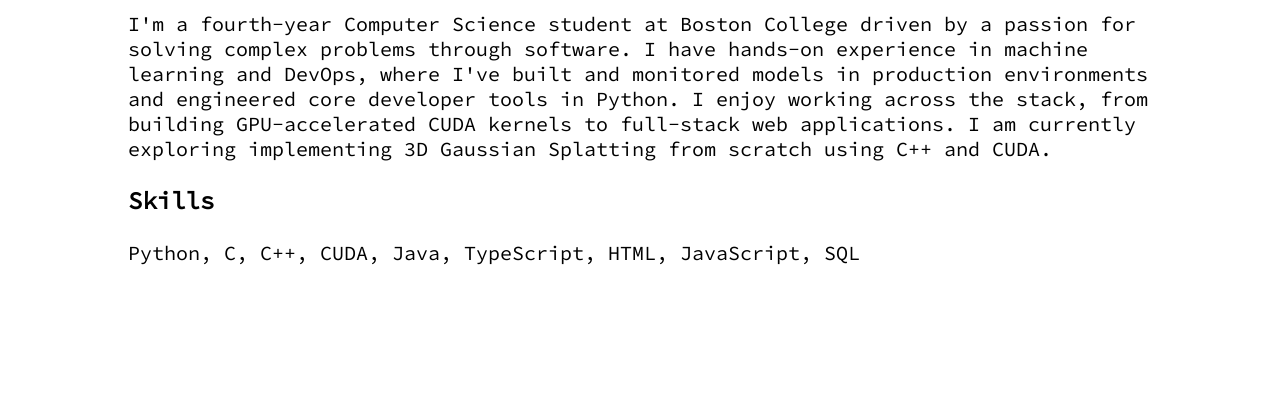
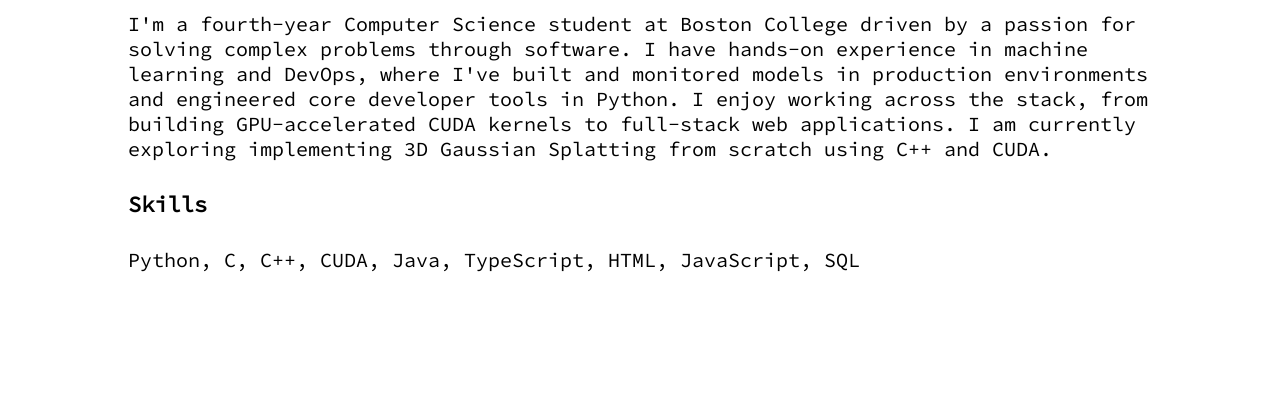
Before and after one commit to AndrewBoessen/portfolio-website, a website built with webpack: page index.html in a window 1280 px wide. Shown: the part 665-1080 px from the top of the page. Built offline with nearby package versions, Linux system fonts and the light colour scheme; no server answers; files whose address does not match are found by name.

Commit message:
change skills tag

```diff
--- a/index.html
+++ b/index.html
@@ -56,7 +56,7 @@
       in production environments and engineered core developer tools in Python. I enjoy working across the
       stack, from building GPU-accelerated CUDA kernels to full-stack web applications. I am currently exploring
       implementing 3D Gaussian Splatting from scratch using C++ and CUDA.</p>
-    <h3><strong>Skills</strong></h3>
+    <h4>Skills</h4>
     <p>Python, C, C++, CUDA, Java, TypeScript, HTML, JavaScript, SQL</p>
   </section>
 
```
